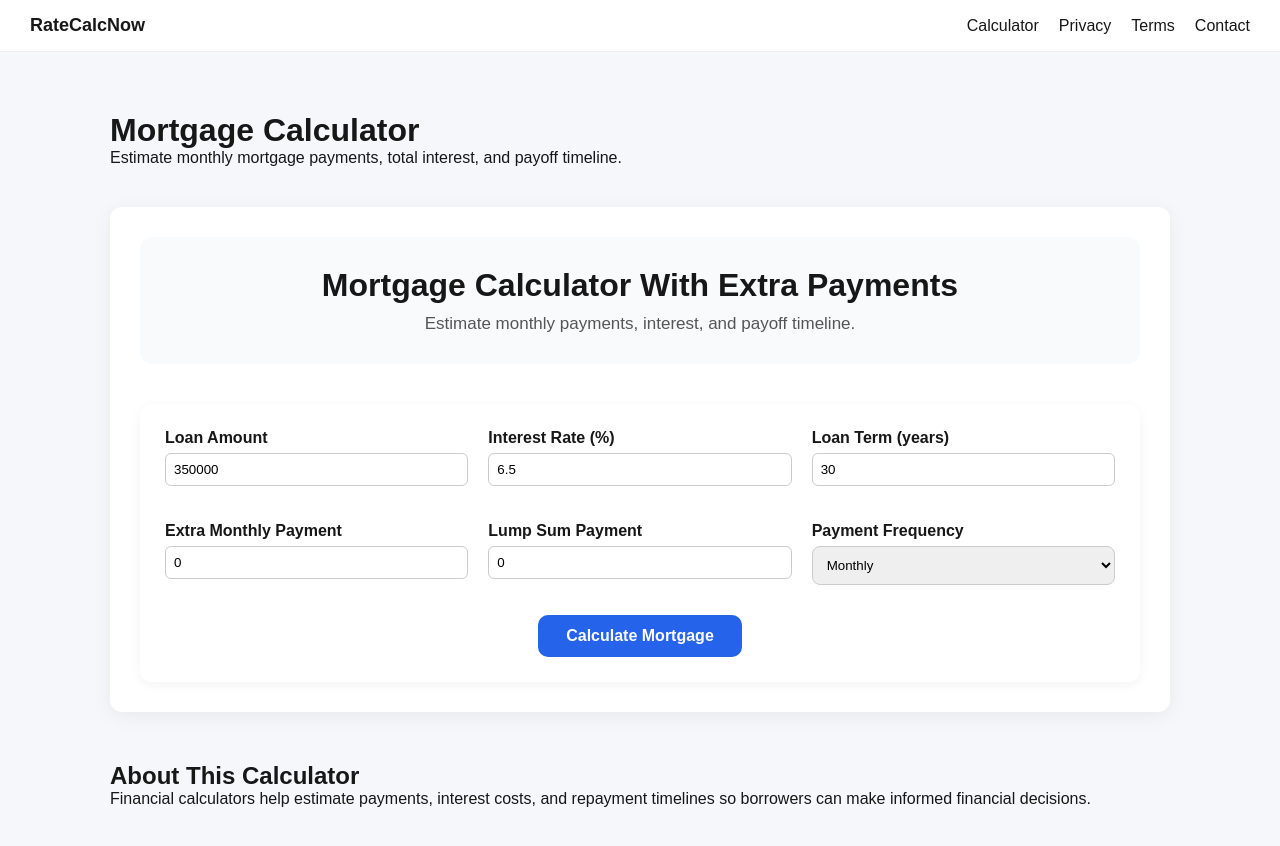
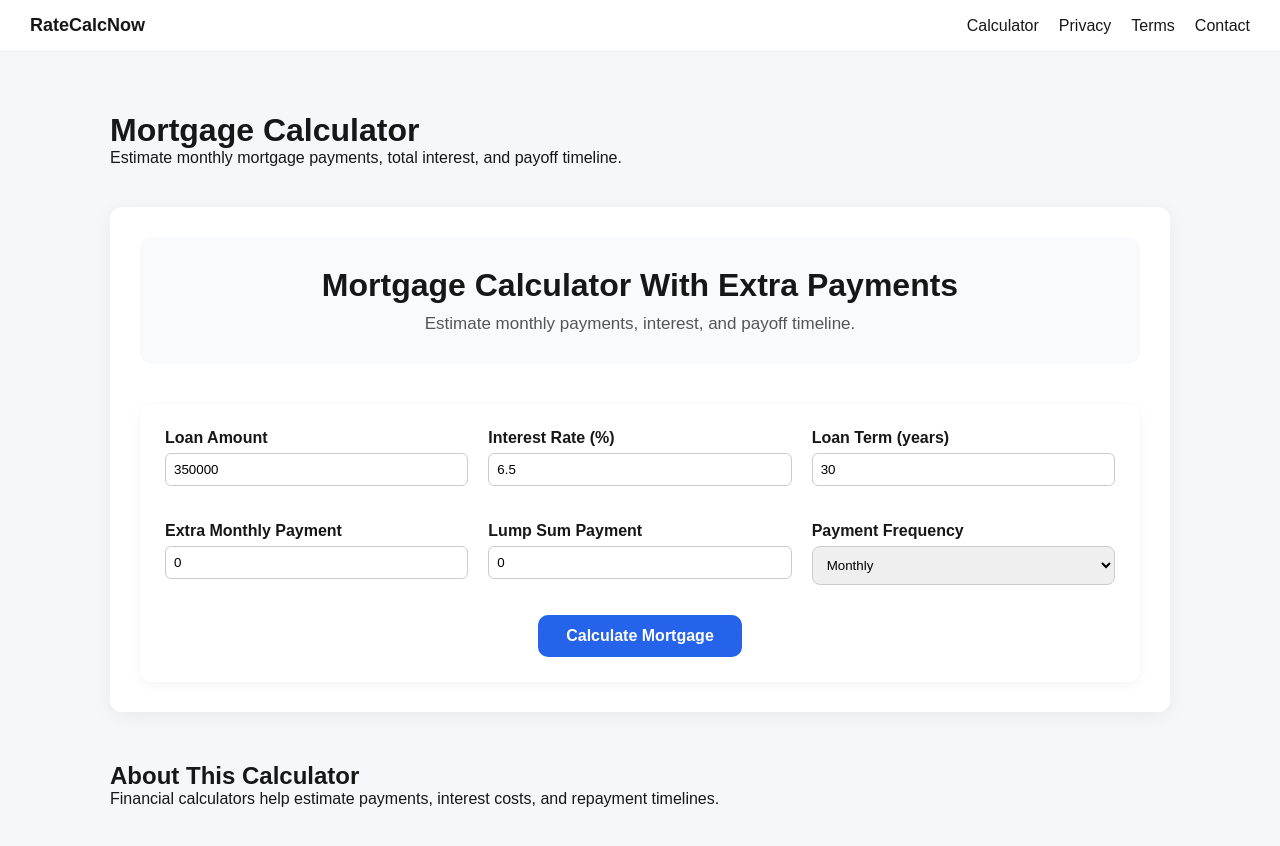
Before and after one commit to TitanCodi/mortgage-calculator, a Next.js app: page /calculators/mortgage-calculator in a window 1280 px wide. Shown: the top 846 px of the page. Built offline with nearby package versions, Linux system fonts and the light colour scheme.

Commit message:
Fix dynamic calculator slug

```diff
--- a/app/calculators/[slug]/page.tsx
+++ b/app/calculators/[slug]/page.tsx
@@ -1,15 +1,21 @@
 import MainCalculator from "@/components/calculator/MainCalculator"
 import { calculatorSEO } from "@/lib/calculatorSeo"
 
-export default function Page({ params }: { params: { slug: string } }) {
+export default async function Page({
+  params,
+}: {
+  params: Promise<{ slug: string }>
+}) {
 
-  const data = calculatorSEO.find((c) => c.slug === params.slug)
+  const { slug } = await params
+
+  const data = calculatorSEO.find((c) => c.slug === slug)
 
   if (!data) {
     return (
       <main style={{ padding: "40px" }}>
         <h1>Calculator Not Found</h1>
-        <p>Slug received: {params.slug}</p>
+        <p>Slug received: {slug}</p>
       </main>
     )
   }
@@ -29,9 +35,8 @@ export default function Page({ params }: { params: { slug: string } }) {
         <h2>About This Calculator</h2>
 
         <p>
-          Financial calculators help estimate payments, interest costs,
-          and repayment timelines so borrowers can make informed
-          financial decisions.
+          Financial calculators help estimate payments,
+          interest costs, and repayment timelines.
         </p>
 
       </section>
@@ -40,7 +45,7 @@ export default function Page({ params }: { params: { slug: string } }) {
   )
 }
 
-export function generateStaticParams() {
+export async function generateStaticParams() {
 
   return calculatorSEO.map((c) => ({
     slug: c.slug
```
